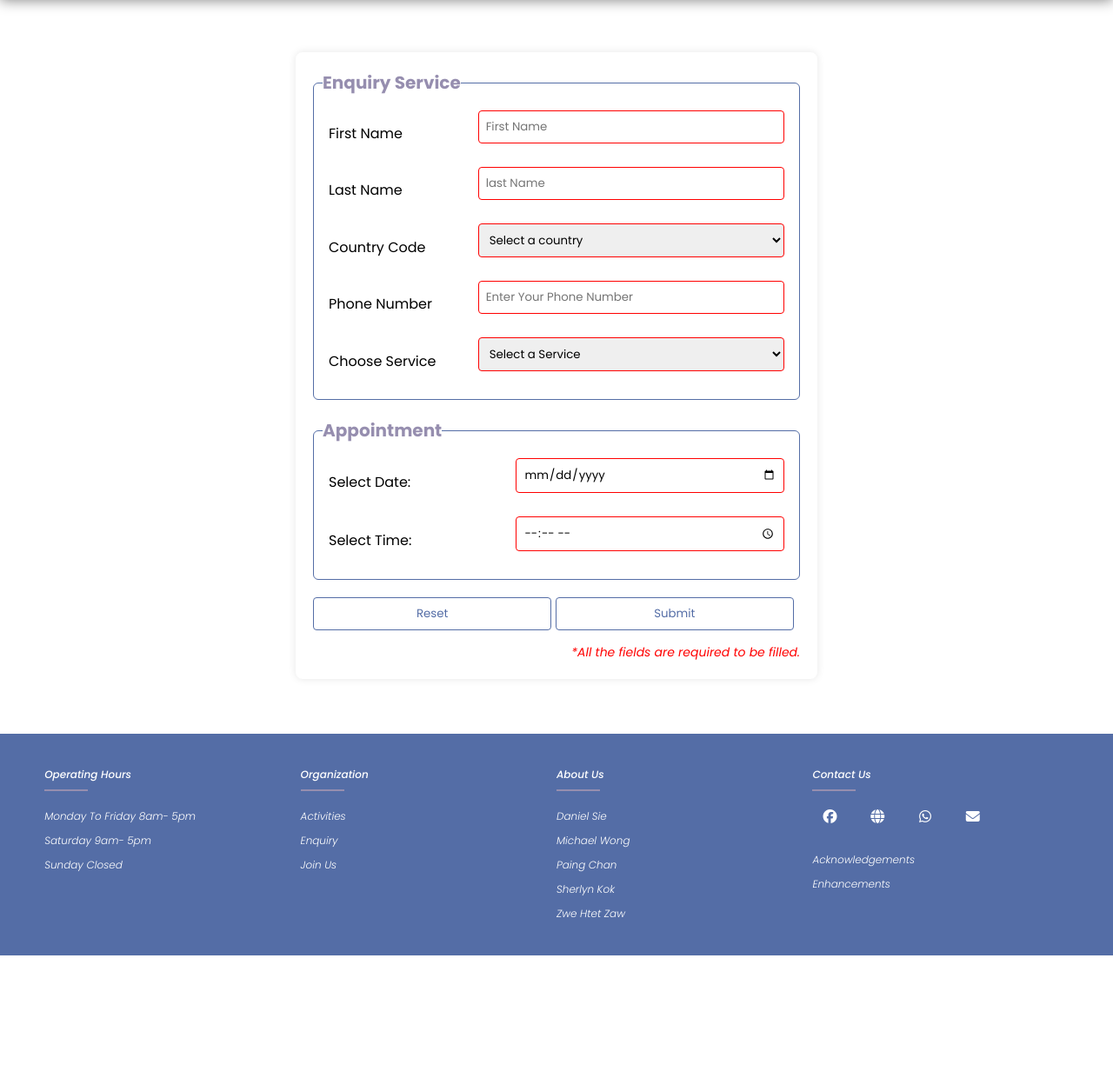
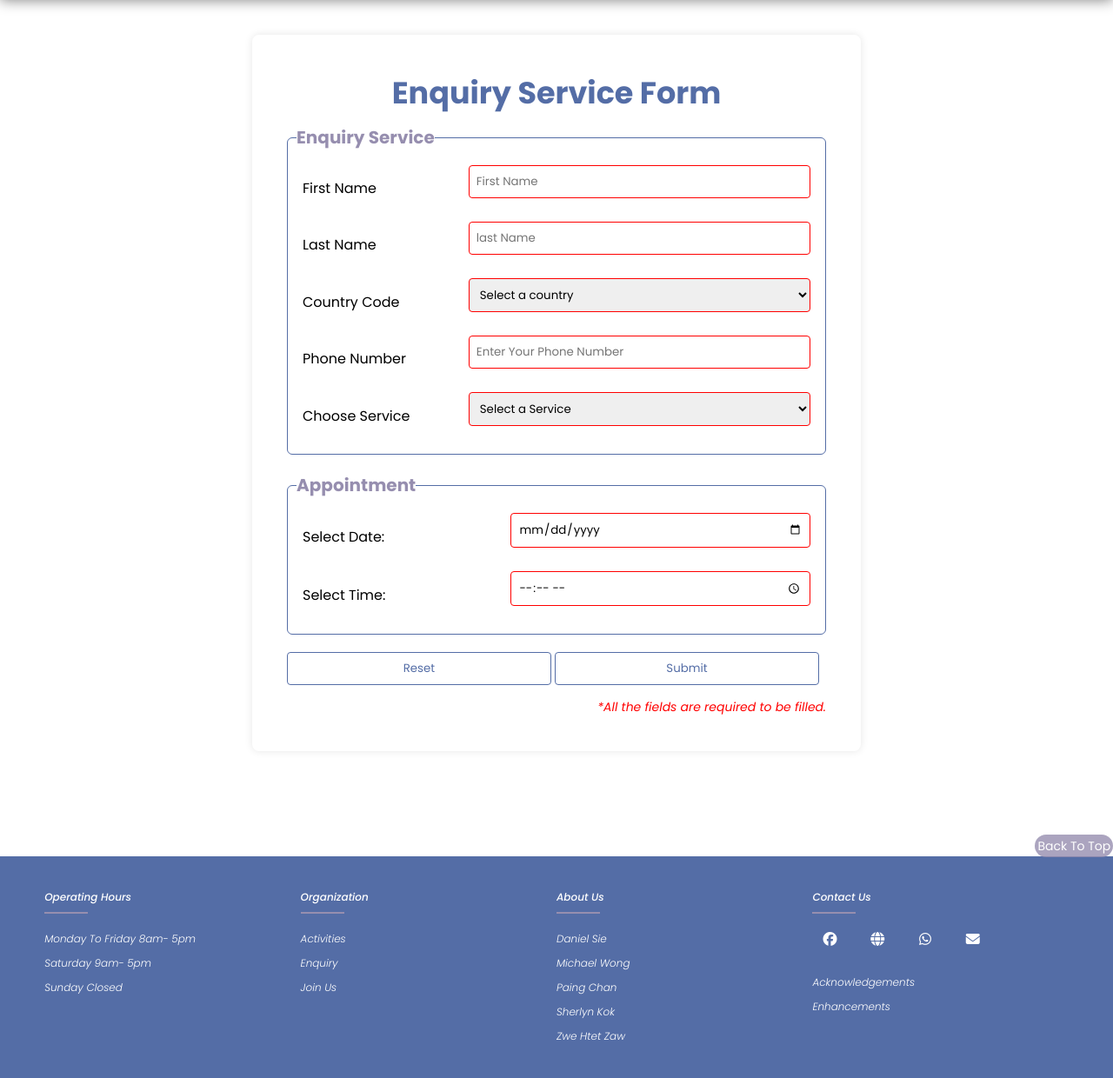
Before and after one commit to Zwe-Zwe/Inquiry-Project-Assignment, a PHP site: page /enquiry-service.html in a window 1280 px wide. Shown: the part 58-1298 px from the top of the page at 87% size. Before the commit the page ends 1157 px from the top, so only its background shows below. Run offline with PHP 8.4, Linux system fonts and the light colour scheme.

Commit message:
Minor fix

```diff
--- a/enquiry-service.html
+++ b/enquiry-service.html
@@ -60,13 +60,15 @@
       </nav>
     </header>
 
-    <article>
+    <article id="enquiry-article">
+
       <form
         id="enquiry_form"
         action="mailto:zwehtetzaw777@gmail.com"
         method="post"
         enctype="text/plain"
       >
+      <h1>Enquiry Service Form</h1>
         <fieldset>
           <legend>Enquiry Service</legend>
           <table>
@@ -738,12 +740,14 @@
             </tr>
           </table>
         </fieldset>
-        <input type="reset" value="Reset" />
-        <input type="submit" value="Submit" />
-        <p id="required_warning">*All the fields are required to be filled.</p>
+        <section id="btnSection">
+          <input type="reset" value="Reset" />
+          <input type="submit" value="Submit" />
+          <p id="required_warning">*All the fields are required to be filled.</p>
+        </section>
       </form>
     </article>
-
+    <a href="#" class="top">Back To Top</a>
     <footer>
       <div class="container">
         <div class="row">
--- a/index.html
+++ b/index.html
@@ -191,7 +191,7 @@
         </div>
       </div>
     </section>
-
+    <hr>
     <section id="index_video">
       <iframe
         src="https://www.youtube.com/embed/4xZSClBlrfU?si=3f8yy4Wr5zkDq86r"
--- a/styles/style.css
+++ b/styles/style.css
@@ -12,6 +12,7 @@
   outline: none;
   font-family: "Poppins", sans-serif;
 }
+
 .space {
   padding-top: 5%;
   padding-left: 3%;
@@ -710,7 +711,7 @@ html {
   /* --offset: px; */
   background-color: var(--clr-accent);
   color: var(--clr-primary);
-  padding: 4px;
+  padding: 3px;
   text-decoration: none;
   border-radius: 100px;
   font-size: 14px;
@@ -721,7 +722,7 @@ html {
   /* margin-top: calc(100vh + var(--offset)); */
   margin-left: 93%;
   white-space: nowrap;
-  opacity: 0.6;
+  opacity: 0.8;
   transition: 0.5s ease;
 }
 @media screen and (max-width: 1200px) {
@@ -739,7 +740,7 @@ html {
 .top:hover {
   opacity: 1;
   padding: 6px;
-  background-color: var(--clr-accent);
+  background-color: var(--clr-secondary);
   color: var(--clr-primary);
 }
 /* End of Back to Top */
@@ -862,6 +863,16 @@ article {
   padding: 40px;
   text-align: center;
 }
+
+.about .text h2 {
+
+  font: 30px;
+}
+
+.about .text p{
+  font-size: 14px;
+}
+
 .about .photos {
   flex: 1;
   display: flex;
@@ -1002,21 +1013,30 @@ article {
 
 /* Enquiry Form */
 
-.enquiry-article {
-  height: auto;
+#enquiry_form h1{
+  text-align: center;
+  font-size: 35px;
+  color: var(--clr-secondary);
+  margin-bottom: 10px;
+}
+
+#enquiry-article {
+  height: 110vh;
+  margin-top: 40px;
   margin-bottom: 40px;
 }
+
 #enquiry_form {
   min-height: 700px;
   margin: auto;
-  margin-top: 60px;
-  /* margin-bottom: 20px; */
+  margin-top: 10px;
   animation: fadeInUp 1s ease-out;
-  max-width: 600px;
+  max-width: 700px;
   background-color: var(--clr-primary);
-  padding: 20px;
+  padding: 40px;
   border-radius: 8px;
   box-shadow: 0 0 10px rgba(0, 0, 0, 0.1);
+  margin-bottom: 100px;
 }
 fieldset {
   margin-bottom: 20px;
@@ -1230,17 +1250,21 @@ td {
   height: 100%;
   width: 100%;
   outline: none;
-  color: var(--clr-primary);
+  color: var(--clr-secondary);
   border: none;
-  font-size: 18px;
-  font-weight: 500;
+  font-size: 14px;
   border-radius: 5px;
   letter-spacing: 1px;
-  background: var(--clr-accent);
+  background: var(--clr-primary);
+  border: 1px solid var(--clr-accent);
+  transition: all 0.3s ease;
 }
 .volunteer-form .button input:hover {
   cursor: pointer;
+  color: var(--clr-primary);
+  background: var(--clr-secondary);
 }
+
 .volunteer-form .buttons {
   display: flex;
   justify-content: space-around;
```
